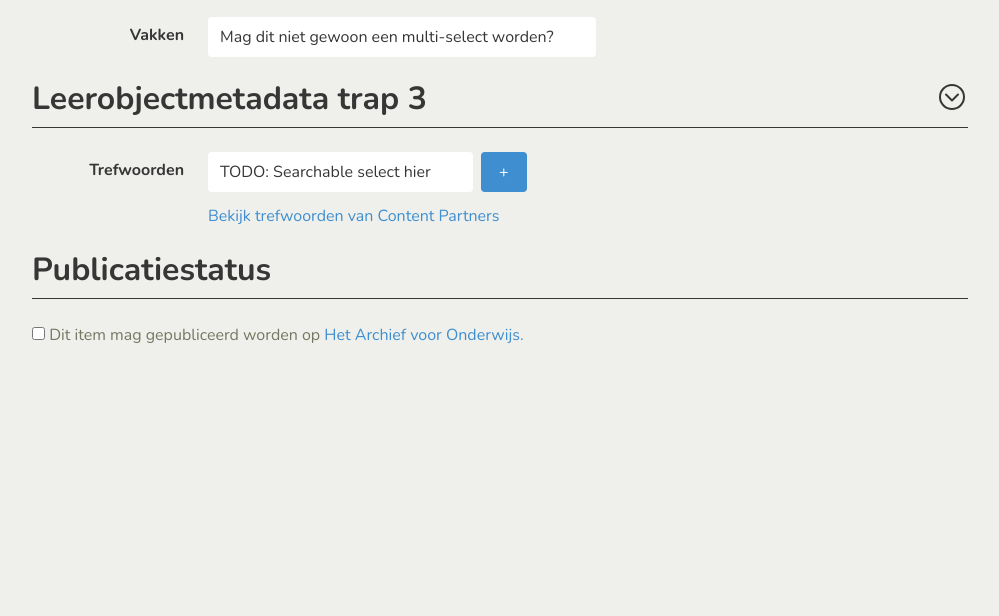
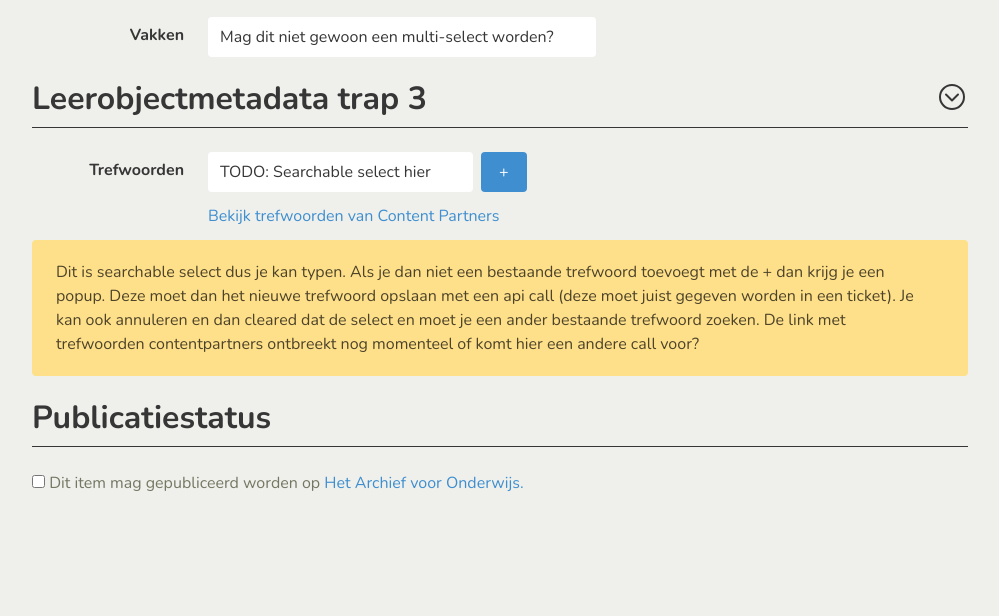
Before and after one commit to w-A-L-L-e/redactietool, a Flask app: template app/templates/edit_metadata.html in a window 1280 px wide. Shown: the part 2555-3171 px from the top of the page, without its empty margins (140-1139 px from the left). Before the commit the page ends 2898 px from the top, so only its background shows below. Run offline with Flask 2, Linux system fonts and the light colour scheme; the template is opened without the code that fills it, so the values that code supplies are empty; some libraries are stand-ins or nearby versions.

Commit message:
add some more todos/suggestions to the form

```diff
--- a/app/templates/edit_metadata.html
+++ b/app/templates/edit_metadata.html
@@ -798,6 +798,13 @@ Metadata bewerken
               </a>
           </div>
         </div>
+
+        <div class="notification is-warning">
+          Dit is searchable select dus je kan typen. Als je dan niet een bestaande trefwoord toevoegt
+          met de + dan krijg je een popup. Deze moet dan het nieuwe trefwoord opslaan met een api call (deze moet juist gegeven worden in een ticket). Je kan ook annuleren en dan cleared dat de select en moet je een ander bestaande trefwoord zoeken.
+          De link met trefwoorden contentpartners ontbreekt nog momenteel of komt hier een andere call voor?
+        </div>
+
       </div> <!-- lom3_section -->
     </div>
   </div>
```
